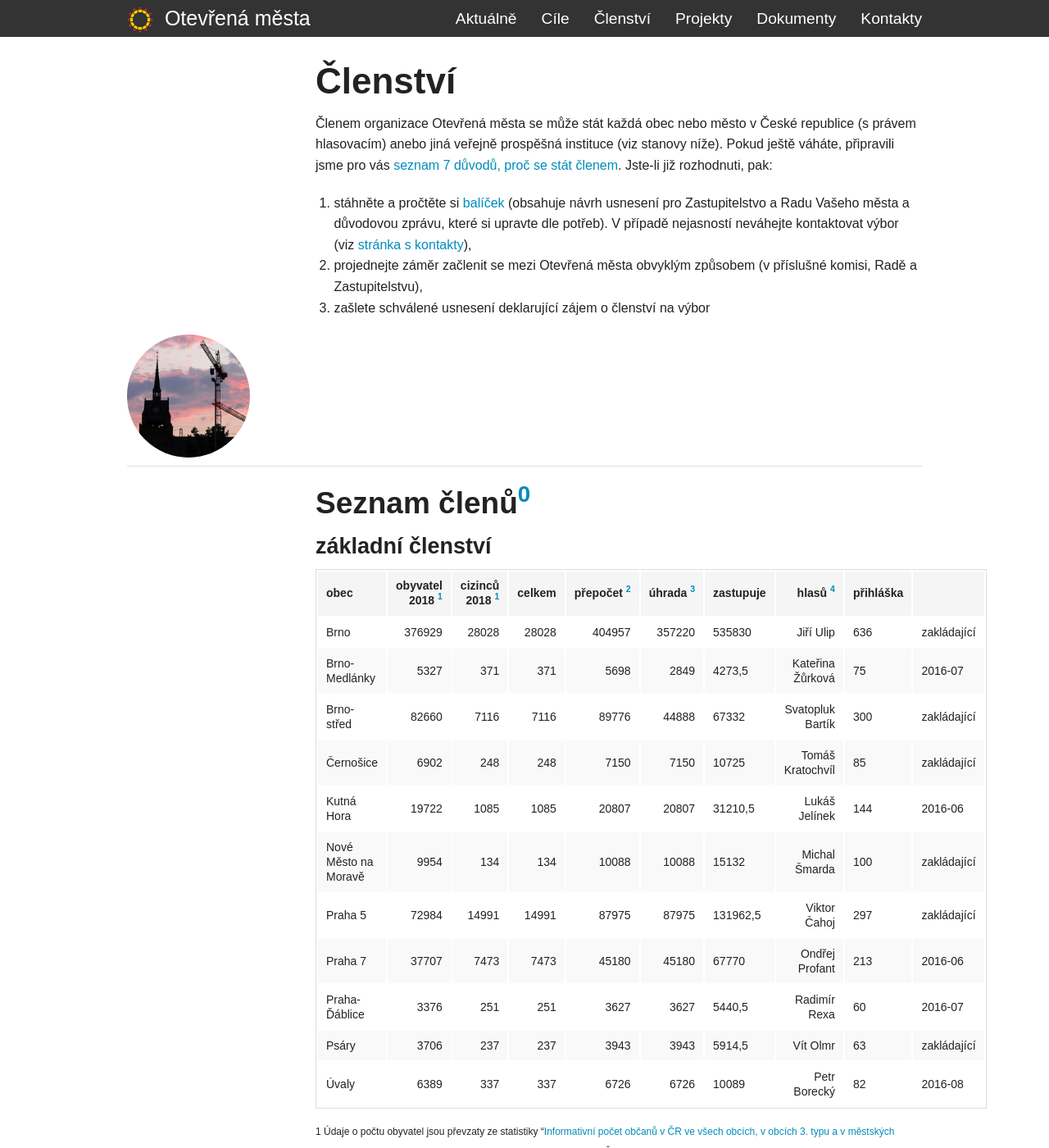
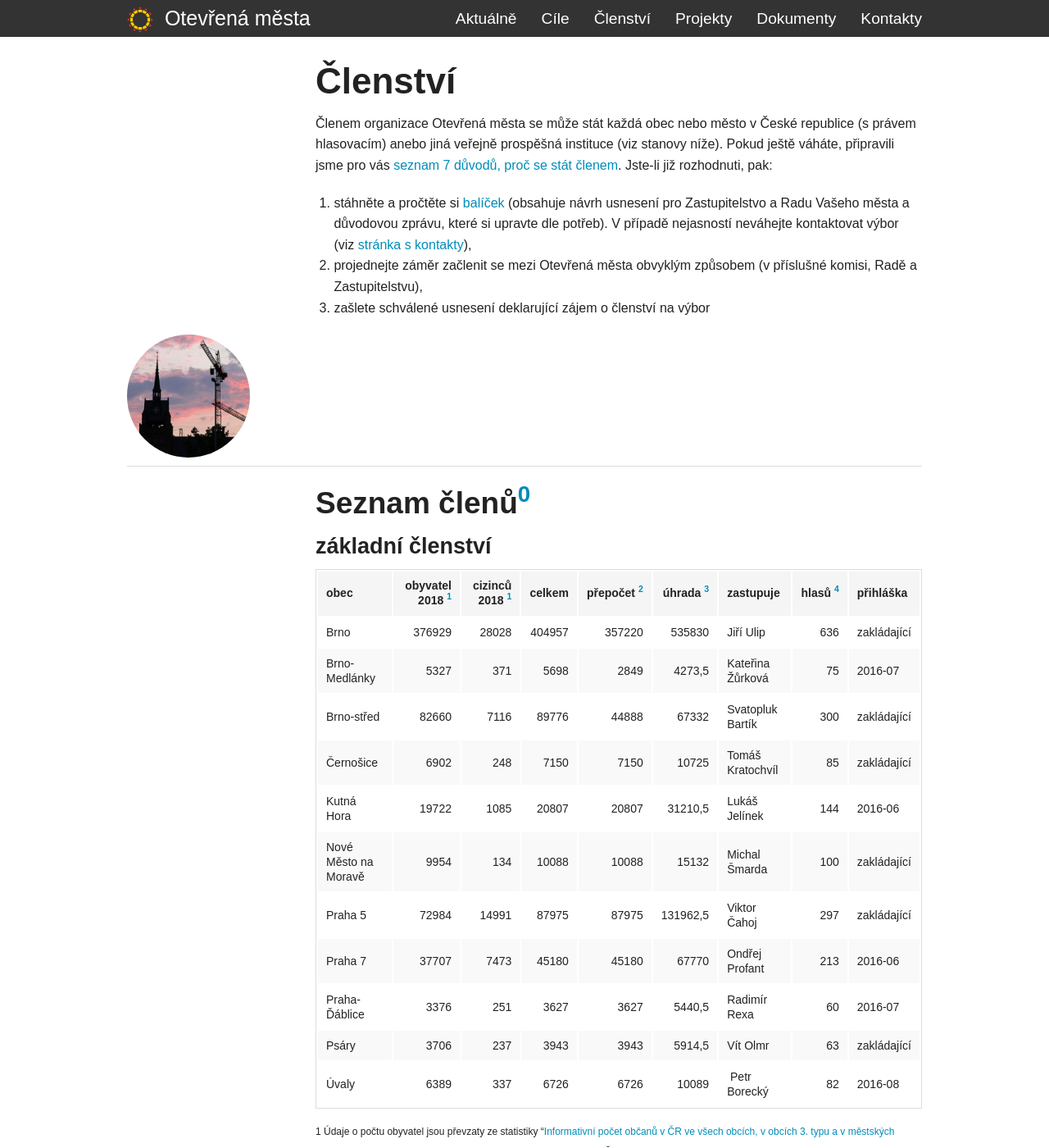
Before and after one commit to otevrenamesta/otevrenamesta.github.io, a Jekyll site: the page built from pages/clenstvi.md, in a window 1280 px wide and 1400 px high. Shown: the whole window at 82% size. Built offline with Jekyll 4.4.1, drawn with Linux system fonts in a browser that asks for light colours; nearby versions of some CDN libraries; library files that are not in the unit come from our copies.

```diff
--- a/pages/clenstvi.md
+++ b/pages/clenstvi.md
@@ -24,17 +24,17 @@
 
 obec | obyvatel 2018&nbsp;<sup id="a1">[1](#f1)</sup> | cizinců 2018&nbsp;<sup id="a1">[1](#f1)</sup> | celkem | přepočet&nbsp;<sup id="a2">[2](#f2)</sup> | úhrada&nbsp;<sup id="a3">[3](#f3)</sup> | zastupuje | hlasů&nbsp;<sup id="a4">[4](#f4)</sup> | přihláška
 --- | ---:| ---:| ---:| ---:| ---:| --- | ---:| ---
-Brno | 376929 | 28028 | 28028 | 404957 | 357220 | 535830 | Jiří Ulip | 636 | zakládající
-Brno-Medlánky | 5327 | 371 | 371 | 5698 | 2849 | 4273,5 | Kateřina Žůrková | 75 | 2016-07
-Brno-střed | 82660 | 7116 | 7116 | 89776 | 44888 | 67332 | Svatopluk Bartík | 300 | zakládající
-Černošice | 6902 | 248 | 248 | 7150 | 7150 | 10725 | Tomáš Kratochvíl | 85 | zakládající
-Kutná Hora | 19722 | 1085 | 1085 | 20807 | 20807 | 31210,5 | Lukáš Jelínek | 144 | 2016-06
-Nové Město na Moravě | 9954 | 134 | 134 | 10088 | 10088 | 15132 | Michal Šmarda | 100 | zakládající
-Praha 5 | 72984 | 14991 | 14991 | 87975 | 87975 | 131962,5 | Viktor Čahoj | 297 | zakládající
-Praha 7 | 37707 | 7473 | 7473 | 45180 | 45180 | 67770 | Ondřej Profant | 213 | 2016-06
-Praha-Ďáblice | 3376 | 251 | 251 | 3627 | 3627 | 5440,5 | Radimír Rexa | 60 | 2016-07
-Psáry | 3706 | 237 | 237 | 3943 | 3943 | 5914,5 | Vít Olmr | 63 | zakládající
-Úvaly | 6389 | 337 | 337 | 6726 | 6726 | 10089 |  Petr Borecký | 82 | 2016-08
+Brno | 376929 | 28028 | 404957 | 357220 | 535830 | Jiří Ulip | 636 | zakládající
+Brno-Medlánky | 5327 | 371 | 5698 | 2849 | 4273,5 | Kateřina Žůrková | 75 | 2016-07
+Brno-střed | 82660 | 7116 | 89776 | 44888 | 67332 | Svatopluk Bartík | 300 | zakládající
+Černošice | 6902 | 248 | 7150 | 7150 | 10725 | Tomáš Kratochvíl | 85 | zakládající
+Kutná Hora | 19722 | 1085 | 20807 | 20807 | 31210,5 | Lukáš Jelínek | 144 | 2016-06
+Nové Město na Moravě | 9954 | 134 | 10088 | 10088 | 15132 | Michal Šmarda | 100 | zakládající
+Praha 5 | 72984 | 14991 | 87975 | 87975 | 131962,5 | Viktor Čahoj | 297 | zakládající
+Praha 7 | 37707 | 7473 | 45180 | 45180 | 67770 | Ondřej Profant | 213 | 2016-06
+Praha-Ďáblice | 3376 | 251 | 3627 | 3627 | 5440,5 | Radimír Rexa | 60 | 2016-07
+Psáry | 3706 | 237 | 3943 | 3943 | 5914,5 | Vít Olmr | 63 | zakládající
+Úvaly | 6389 | 337 | 6726 | 6726 | 10089 |  Petr Borecký | 82 | 2016-08
 
 <sup>
 <span id="f1">1</span> Údaje o počtu obyvatel jsou převzaty ze statistiky "[Informativní počet občanů v ČR ve všech obcích, v obcích 3. typu a v městských částech](http://www.mvcr.cz/soubor/pocty-obyvatel-v-obcich-cr-pocet-obyvatel-k-1-1-2016-xls.aspx)" k 1. 1. 2016 [zveřejněné na stránkách](http://www.mvcr.cz/clanek/statistiky-pocty-obyvatel-v-obcich.aspx) Ministrstvem vnitra České republiky [↩](#a1)
```
